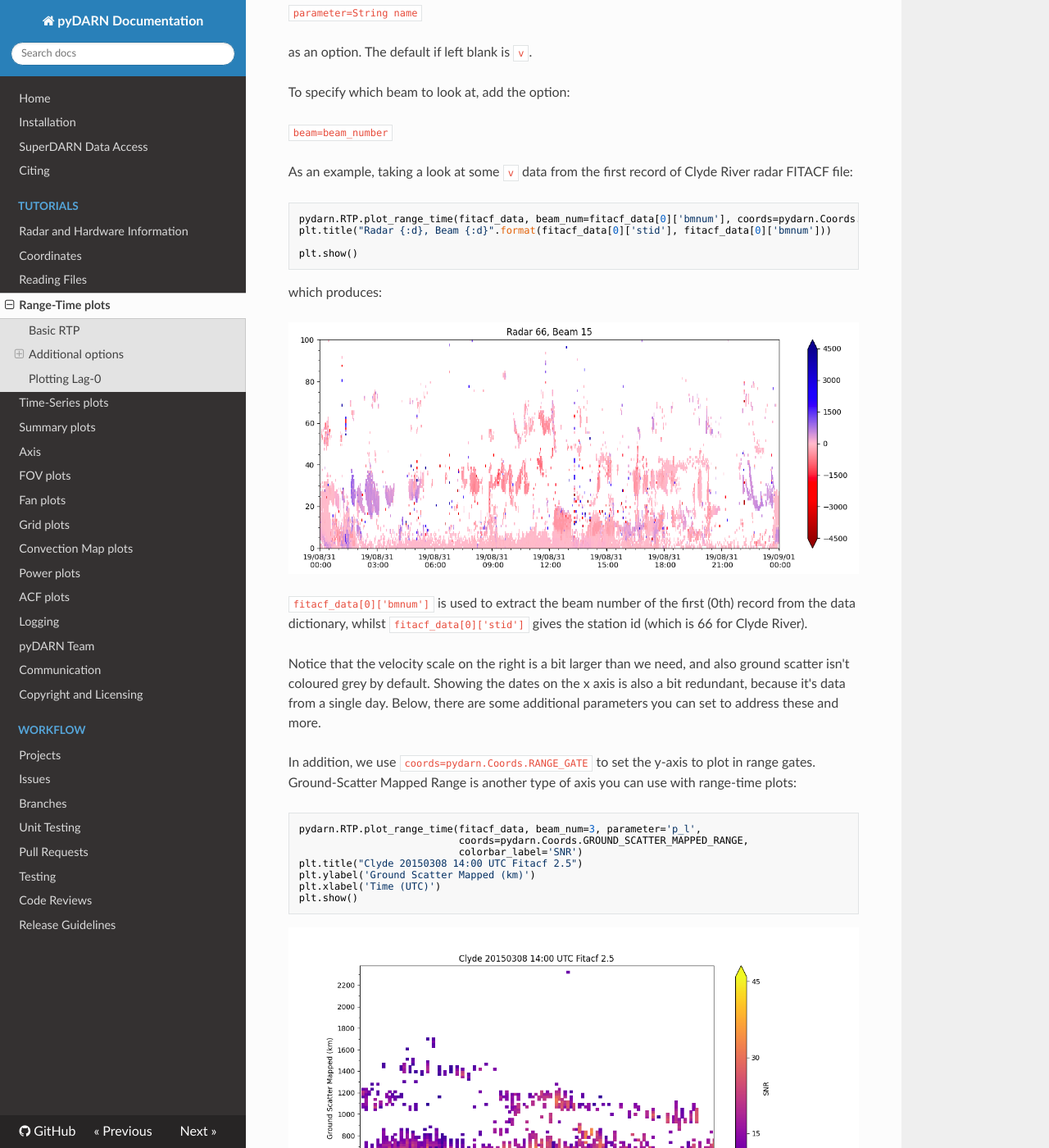
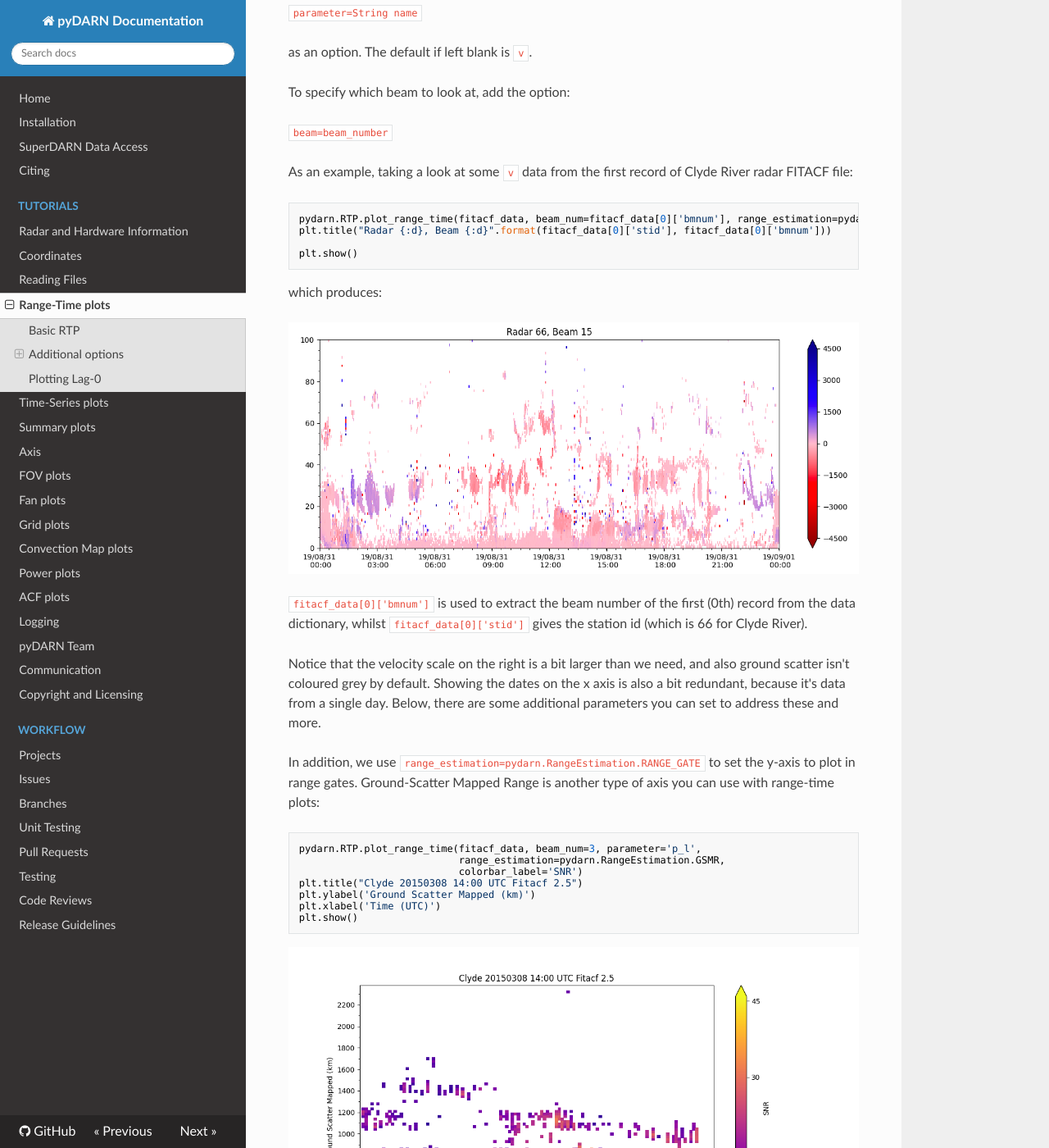
Before and after one commit to SuperDARN/pydarn, an MkDocs documentation site: the page built from docs/user/range_time.md, in a window 1280 px wide and 1400 px high, scrolled down 946 px. Shown: the whole window at 82% size. Built offline with MkDocs 1.6.1, drawn with Linux system fonts in a browser that asks for light colours; nearby versions of some CDN libraries; some of the changed text lies outside the part shown.

Commit message:
updated the docs about Coords

````diff
--- a/docs/user/range_time.md
+++ b/docs/user/range_time.md
@@ -56,7 +56,7 @@ To specify which beam to look at, add the option:
 
 As an example, taking a look at some `v` data from the first record of Clyde River radar FITACF file:
 ```python
-pydarn.RTP.plot_range_time(fitacf_data, beam_num=fitacf_data[0]['bmnum'], coords=pydarn.Coords.RANGE_GATE)
+pydarn.RTP.plot_range_time(fitacf_data, beam_num=fitacf_data[0]['bmnum'], range_estimation=pydarn.RangeEstimation.RANGE_GATE)
 plt.title("Radar {:d}, Beam {:d}".format(fitacf_data[0]['stid'], fitacf_data[0]['bmnum']))
 
 plt.show()
@@ -69,12 +69,12 @@ which produces:
 
 Notice that the velocity scale on the right is a bit larger than we need, and also ground scatter isn't coloured grey by default. Showing the dates on the x axis is also a bit redundant, because it's data from a single day. Below, there are some additional parameters you can set to address these and more.
 
-In addition, we use `coords=pydarn.Coords.RANGE_GATE` to set the y-axis to plot in range gates.
+In addition, we use `range_estimation=pydarn.RangeEstimation.RANGE_GATE` to set the y-axis to plot in range gates.
 Ground-Scatter Mapped Range is another type of axis you can use with range-time plots:
 
 ```python
 pydarn.RTP.plot_range_time(fitacf_data, beam_num=3, parameter='p_l',
-                           coords=pydarn.Coords.GROUND_SCATTER_MAPPED_RANGE,
+                           range_estimation=pydarn.RangeEstimation.GSMR,
                            colorbar_label='SNR')
 plt.title("Clyde 20150308 14:00 UTC Fitacf 2.5")
 plt.ylabel('Ground Scatter Mapped (km)')
@@ -97,14 +97,14 @@ To see all the customisation options, check out all the parameters listed in 'rt
 | date_fmt=(string)            | How the x-tick labels look. Default is ('%y/%m/%d\n %H:%M') |
 | zmin=(int)                   | Minimum data value to be plotted                            |
 | zmax=(int)                   | Maximum data value to be plotted                            |
-| coords=(Coords)              | Coordinates to use for the y-axis (See [Coordinates](coordinates.md)) |
+| range_estimation=(RangeEstimation)              | Coordinates to use for the y-axis (See [Coordinates](coordinates.md)) |
 
 For instance, code for a velocity RTP showing the same beam of Clyde river radar as above, but with ground scatter plotted in grey, date format as `hh:mm`, custom min and max values and a colour bar label could look something like:
 ```python
 pydarn.RTP.plot_range_time(fitacf_data, beam_num=fitacf_data[0]['bmnum'], groundscatter=True,
                            zmax=500, zmin=-500, date_fmt='%H:%M',
                            colorbar_label='Line-of-Sight Velocity (m s$^{-1}$)',
-                           coords=pydarn.Coords.RANGE_GATE)
+                           range_estimation=pydarn.RangeEstimation.RANGE_GATE)
 ```
 which outputs:
 
@@ -117,7 +117,7 @@ Because the default parameter plotted is line-of-sight velocity, there is also a
 
 To change the colormap, use the 'cmap' parameter with the string name of a matplotlib color map ([found here](https://matplotlib.org/tutorials/colors/colormaps.html)). For example, plotting the power along the beam above using the colormap 'viridis':
 ```python
-pydarn.RTP.plot_range_time(fitacf_data, beam_num=7, parameter='p_l', zmax=50, zmin=0, date_fmt='%H%M', colorbar_label='Power (dB)', coords=pydarn.Coords.RANGE_GATE, cmap='viridis')
+pydarn.RTP.plot_range_time(fitacf_data, beam_num=7, parameter='p_l', zmax=50, zmin=0, date_fmt='%H%M', colorbar_label='Power (dB)', range_estimation=pydarn.RangeEstimation.RANGE_GATE, cmap='viridis')
 ```
 produces:
 
````
Also changed, not shown: docs/user/hardware.md (+2 -4 lines), docs/user/summary.md (+4 -4 lines), docs/imgs/fan_4.png (added), docs/imgs/fov_5.png (added), docs/imgs/fov_6.png (added), docs/imgs/fov_7.png (added).
